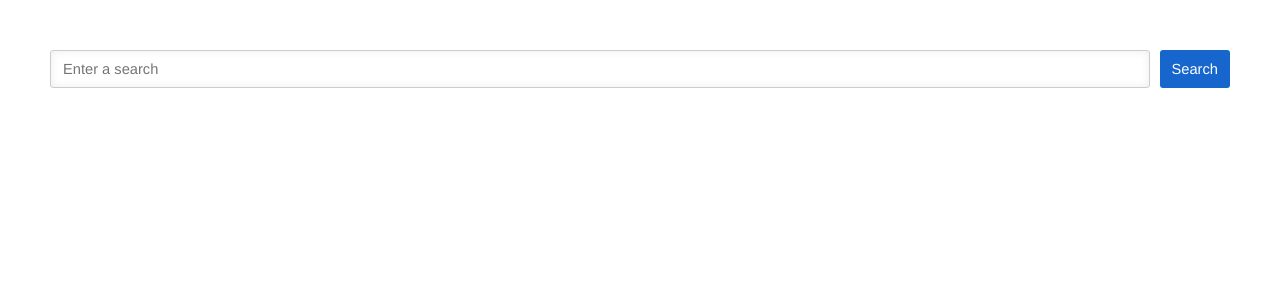
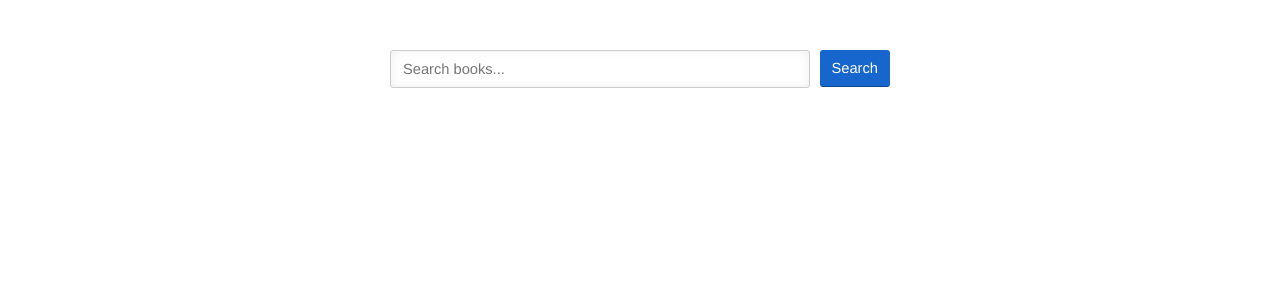
Before and after one commit to TeddyBurnsides/book_search, a React (Create React App) app: page / in a window 1280 px wide. Shown: the top 300 px of the page. Built offline with nearby package versions, Linux system fonts and the light colour scheme.

Commit message:
Small adjustments

```diff
--- a/src/BookList.js
+++ b/src/BookList.js
@@ -8,7 +8,7 @@ const BookList = (props) => {
 	const [loading,setLoading] = useState(false); // results are loading
 	const [books, setBooks] = useState([]); // contains data returned from API
 
-
+	// fetch the google books API
 	const getBooks = async () => {
 		const url = 'https://www.googleapis.com/books/v1/volumes?q=' + props.searchValue;
 		let response = await fetch(url)
@@ -16,6 +16,7 @@ const BookList = (props) => {
 		return data;
 	}
 
+	// given the book's API response, build an object with the relevant info
 	const buildBookObject = (bookInfo) => {
 		console.log(bookInfo.volumeInfo)
 		return {
--- a/src/SearchForm.js
+++ b/src/SearchForm.js
@@ -15,7 +15,7 @@ const SearchForm = (props) => {
 			<input
 				type="text"
 				value={searchValue}
-				placeholder="Enter a search"
+				placeholder="Search books..."
 				onChange={event => setSearchValue(event.target.value)}
 			/>
 			<button onClick={(event) => searchForBook(event,searchValue)}>Search</button>
--- a/src/styles.css
+++ b/src/styles.css
@@ -45,6 +45,8 @@ table {
 body {
 	padding:50px;
 	font-family:'Helvetica Neue';
+	max-width:500px;
+	margin: 0 auto;
 }
 form {
 	display:flex;
@@ -67,11 +69,12 @@ input[type="text"]:focus {
 button {
 	background:#1666ce;
 	width:auto;
-	height:38px;
+	height:37px;
 	color:#fff;
 	margin:0 0 0 10px;
 	border:0;
 	cursor:pointer;
+	border-bottom:1px solid rgba(0,0,0,.3);
 }
 button:hover {
 	background:#176bda;
```
Also changed, not shown: 1 other file (tests, documents, lock files or other folders).
